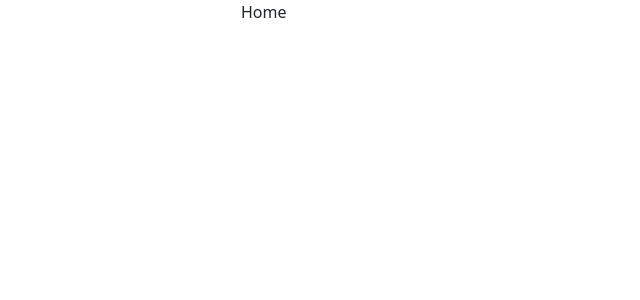
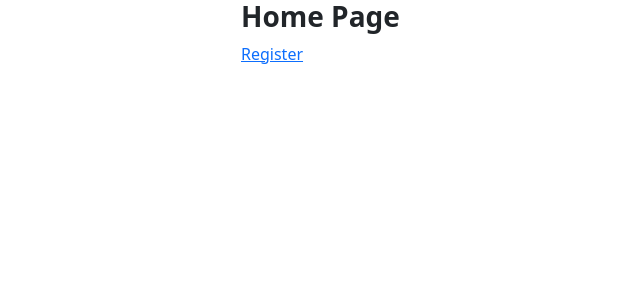
Before and after one commit to Raon-The-Programmer/DOBYFE, a React (Vite) app: page / in a window 1280 px wide. Shown: the top 300 px of the page, without its empty margins (219-859 px from the left). Built offline with nearby package versions, Linux system fonts and the light colour scheme.

Commit message:
added register link for testing

```diff
--- a/src/Components/Home.jsx
+++ b/src/Components/Home.jsx
@@ -1,8 +1,10 @@
 import React from 'react'
+import { Link } from 'react-router-dom'
 
 const Home = () => {
   return (
-    <div>Home</div>
+    <div><h3><strong>Home Page</strong></h3><Link to='/signup'>Register</Link></div>
+
   )
 }
 
```
